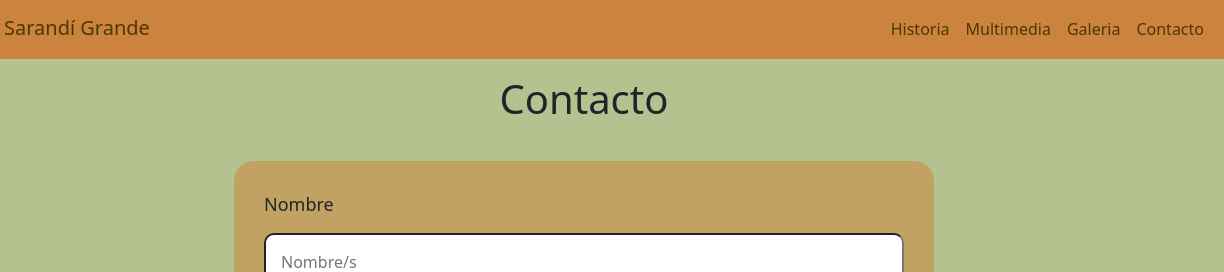
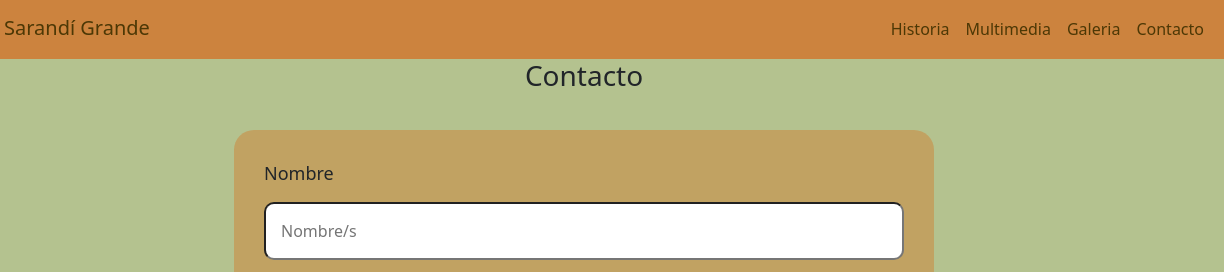
Before and after one commit to wasilvac/PF_W_Silva, a website: page contacto.html in a window 1280 px wide. Shown: the top 272 px of the page, 56-1280 px from the left. Drawn offline with Linux system fonts and the light colour scheme.

Commit message:
comienzo_arreglos

```diff
--- a/contacto.html
+++ b/contacto.html
@@ -49,11 +49,11 @@
     </div>
    </header>
 
-
   <main class="principal">
     <section class="contact">
       <div class="row">
-        <h3 class="mt-3 display-6">Contacto</h3>
+        <h3 >Contacto</h3>
+        <!--class="mt-3 display-6"-->
       </div>
       <div class="contact-container">
         <form action="">
--- a/scss/main.scss
+++ b/scss/main.scss
@@ -8,4 +8,4 @@
 @import 'view/gallery';
 @import 'view/contact';
 @import 'view/history';
-@import 'view/media'
+@import 'view/media';
--- a/scss/view/_home.scss
+++ b/scss/view/_home.scss
@@ -1,5 +1,5 @@
 .principal {
-	background-color: $color-secundario;
+ 	background-color: $color-secundario;
 }
 
 .main {
```
Also changed, not shown: 1 other file.
